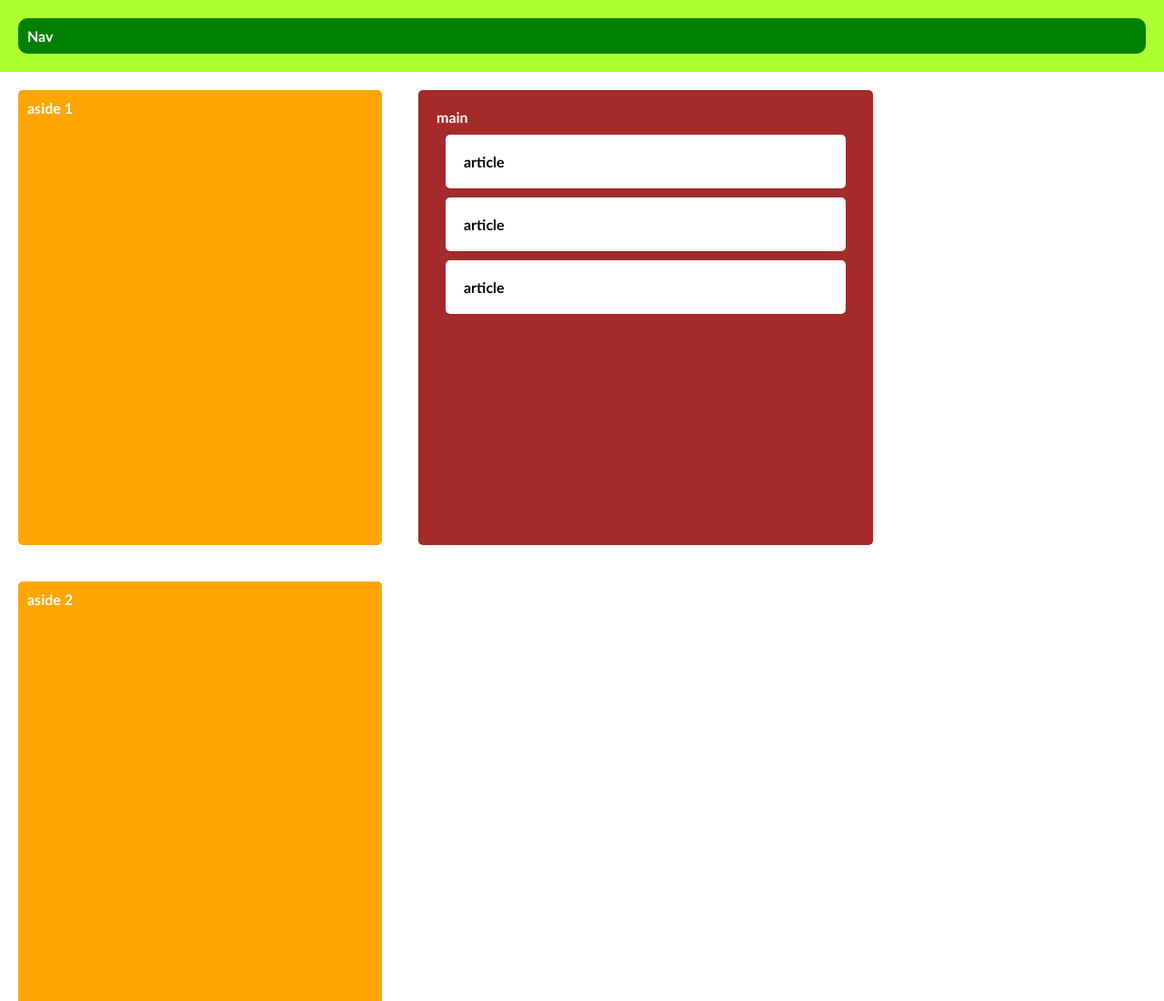
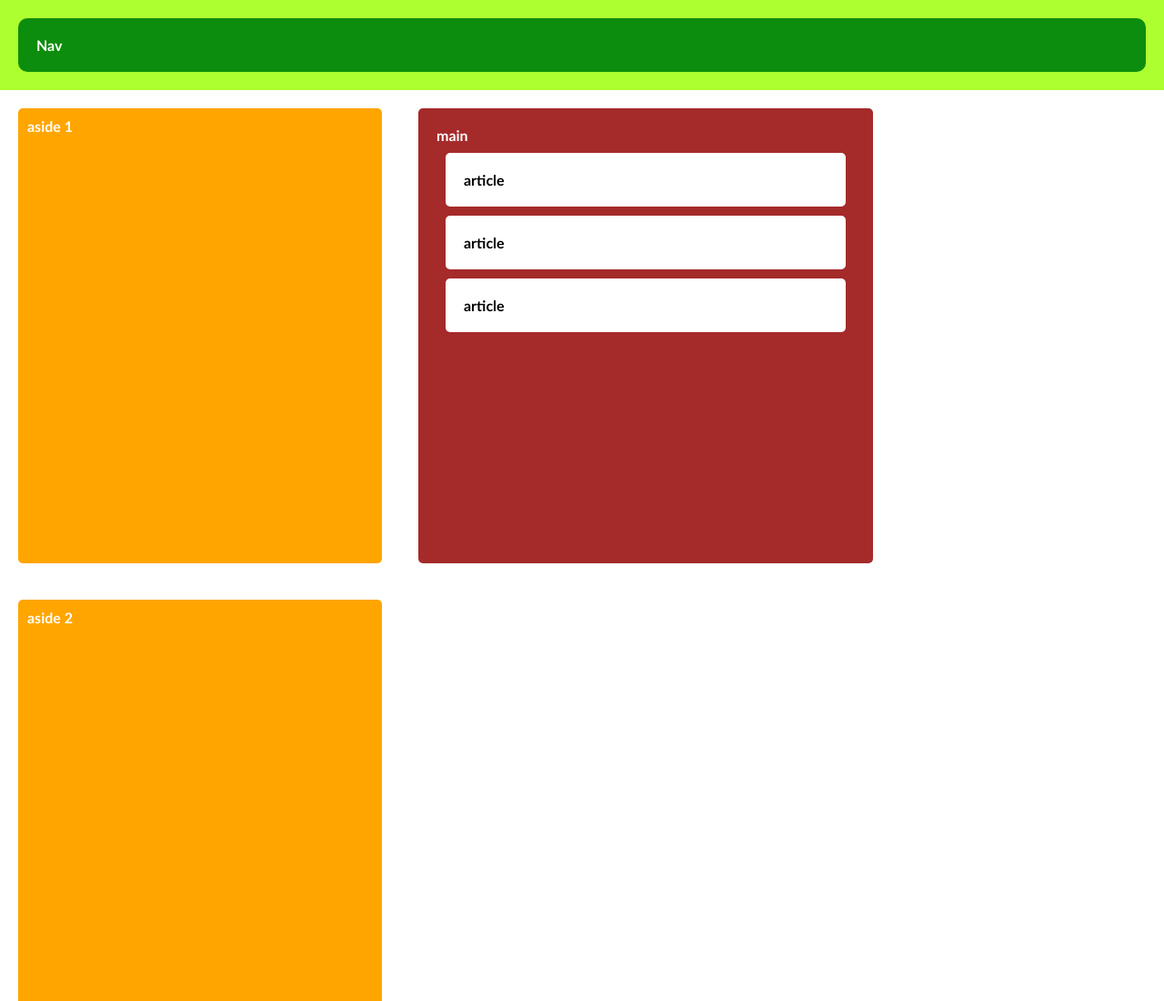
Before and after one commit to AlbertoEng/practica1_jesusEng, a plain HTML site: page practicas-maquetado/practica-2/index.html in a window 1280 px wide. Shown: the top 1100 px of the page at 91% size. Drawn offline with Linux system fonts and the light colour scheme.

Commit message:
agregando padding a nav

```diff
--- a/practicas-maquetado/practica-2/styles.css
+++ b/practicas-maquetado/practica-2/styles.css
@@ -16,10 +16,10 @@ header {
 }
 
 nav {
-    background-color: green;
+    background-color: rgb(13, 141, 13);
     color: white;
     font-weight: bold;
-    padding: 10px;
+    padding: 20px;
     border-radius: 10px;
 }
 
```
